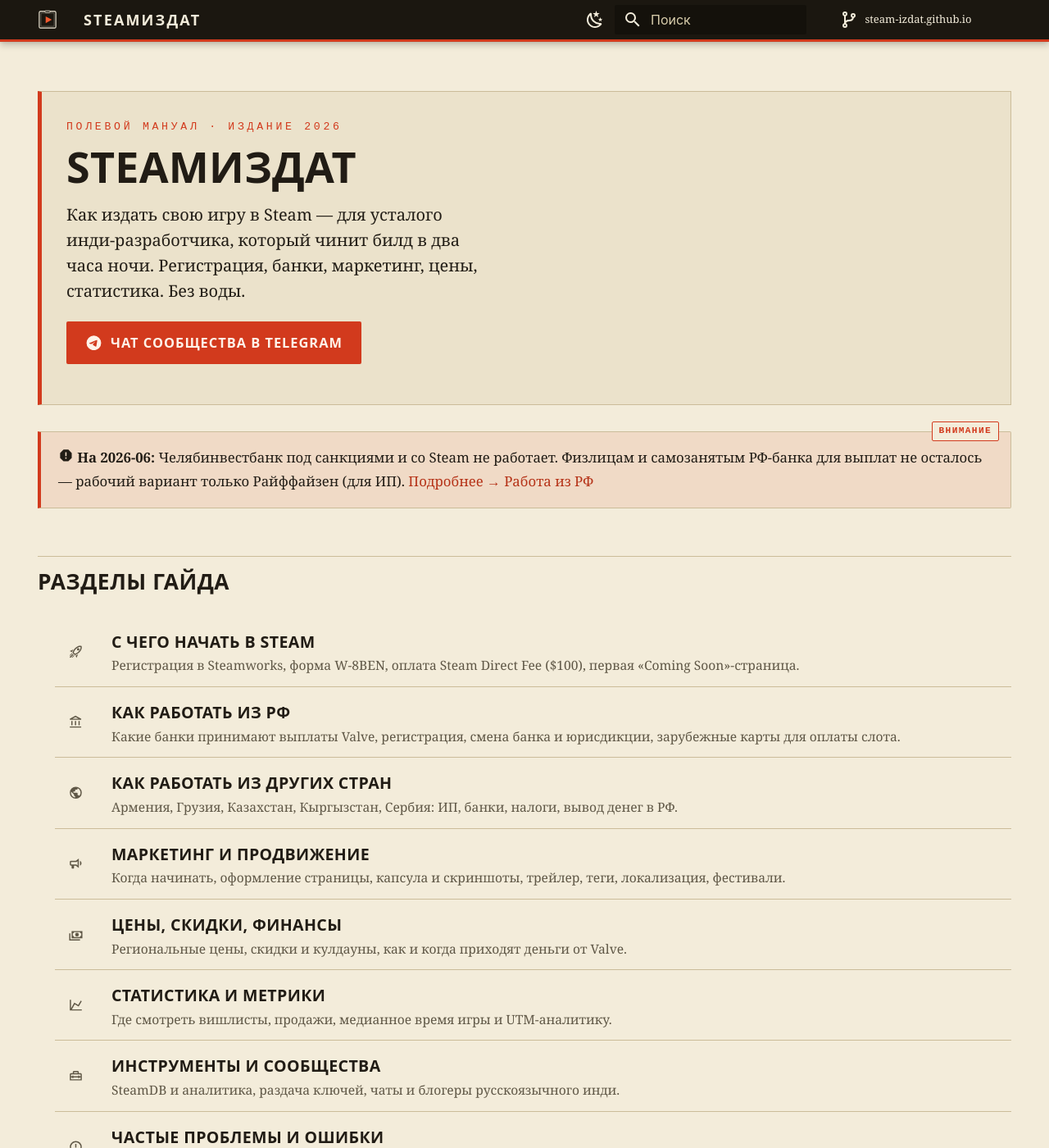
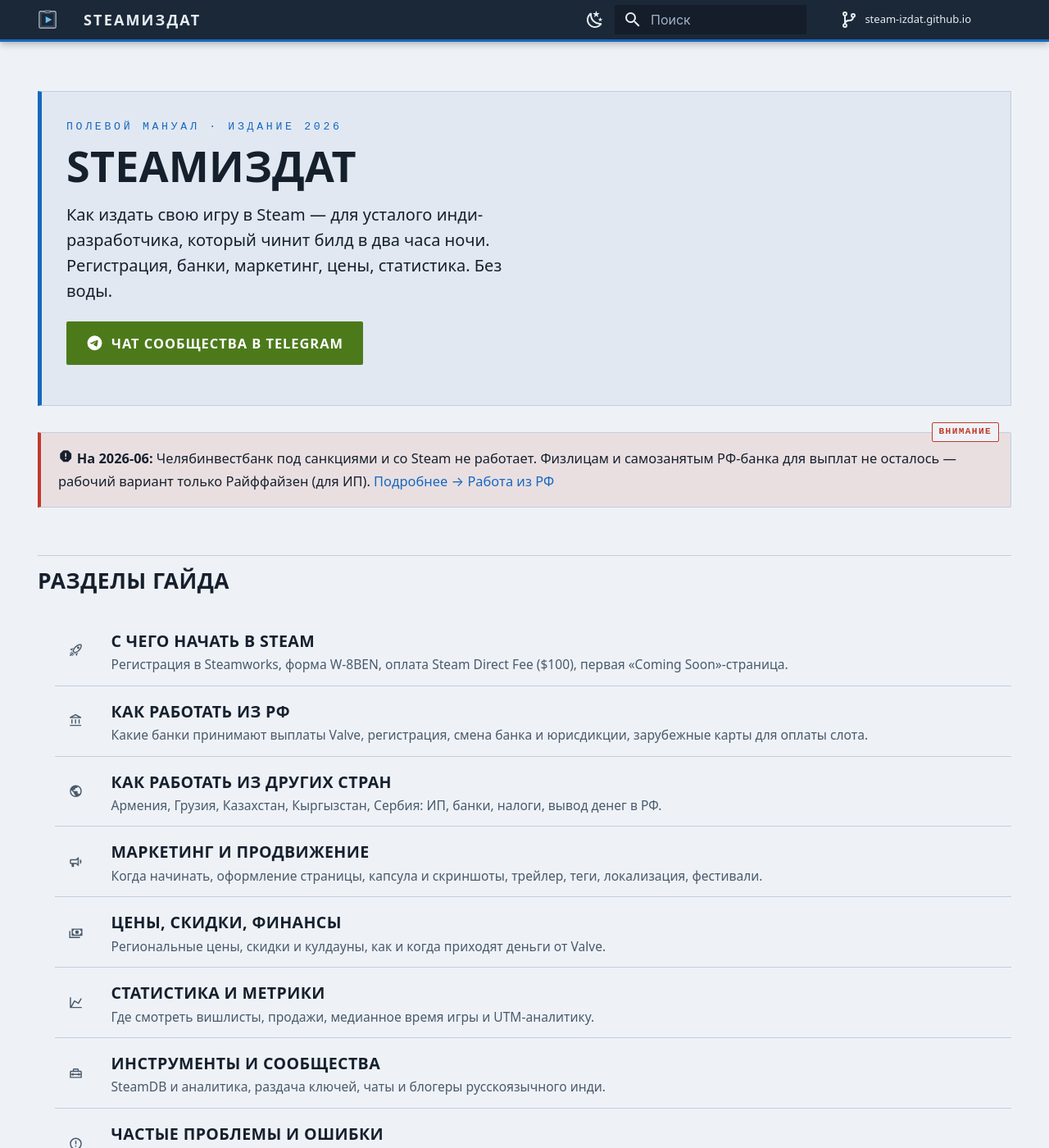
Before and after one commit to steam-izdat/steam-izdat.github.io, an MkDocs documentation site: the page built from docs/index.md, in a window 1280 px wide and 1400 px high. Shown: the whole window at 82% size. Built offline with MkDocs 1.6.1 and Material for MkDocs 9.7.7, drawn with Linux system fonts in a browser that asks for light colours; comment, search, counter and statistics services are not loaded.

Commit message:
Перекраска под Steam / ПК-гейминг (синий-зелёный)
- палитра: тёмно-синий Steam #1b2838 + сталь + Steam-голубой акцент #66c0f4/#1668c0
- Steam-зелёная кнопка действия (CTA), красный только для опасного
- светлая — прохладный серо-голубой, тёмная — клиент Steam
- тело: IBM Plex Sans вместо Lora (меньше ассоциаций с СССР, чище)
- лого/favicon перекрашены в Steam-цвета

```diff
--- a/docs/stylesheets/extra.css
+++ b/docs/stylesheets/extra.css
@@ -1,91 +1,98 @@
 /* ============================================================================
-   STEAMиздат — арт-дирекшн «самиздат / полевой мануал для шиппинга в Steam»
-   Рамка: самопальный полевой справочник, который инди держит открытым, пока шиппит.
+   STEAMиздат — арт-дирекшн «Steam-клиент / ПК-гейминг»
+   Рамка: интерфейс площадки Steam — где инди шиппит игру.
    Сфера: Тренажёр — плотная читаемая инфа, жёсткая иерархия, статус-штампы.
-   Палитра: бумага + тушь + ОДИН острый акцент (vermilion-штамп). Без индиго, без стекла.
-   Шрифты: Oswald (штамп-заголовки) · Lora (тело) · JetBrains Mono (реквизиты/код/бейджи).
+   Палитра: тёмно-синий Steam + сталь + Steam-голубой акцент + Steam-зелёная кнопка.
+            Красный — только для опасного (санкции/предупреждения).
+   Шрифты: Oswald (заголовки) · IBM Plex Sans (тело) · JetBrains Mono (реквизиты/код/бейджи).
    ========================================================================== */
 
-/* ---------- СВЕТЛАЯ СХЕМА: «бумага» (поверх Material default) -------------- */
+/* ---------- СВЕТЛАЯ СХЕМА: «Steam-светлая» (поверх Material default) ------- */
 [data-md-color-scheme="default"] {
-  color-scheme: light;   /* отключает Chrome auto-dark, чтобы бумагу не инвертировало */
-  --izd-paper:      #f3ecda;
-  --izd-paper-2:    #ebe2cb;
-  --izd-paper-3:    #e2d7ba;
-  --izd-ink:        #211c15;
-  --izd-ink-soft:   #5f5746;
-  --izd-line:       #cbbc99;
-  --izd-vermilion:  #d23a1d;
-  --izd-vermilion-soft: rgba(210, 58, 29, 0.10);
-  --izd-ok:         #356b30;
+  color-scheme: light;
+  --izd-paper:      #eef2f7;
+  --izd-paper-2:    #e1e8f1;
+  --izd-paper-3:    #d2dcea;
+  --izd-ink:        #16202d;
+  --izd-ink-soft:   #4a5a6b;
+  --izd-line:       #c2cedd;
+  --izd-accent:     #1668c0;            /* Steam-синий, читаемый на светлом */
+  --izd-accent-soft: rgba(22, 104, 192, 0.09);
+  --izd-green:      #4c7a1b;            /* Steam-зелёная кнопка */
+  --izd-ok:         #3c7a2a;
+  --izd-danger:     #c2392b;
+  --izd-danger-soft: rgba(194, 57, 43, 0.10);
   --izd-amber:      #9a6516;
-  --izd-hl:         #f4d64e;
+  --izd-hl:         #ffe066;
 
   --md-default-bg-color:        var(--izd-paper);
   --md-default-fg-color:        var(--izd-ink);
   --md-default-fg-color--light: var(--izd-ink-soft);
-  --md-default-fg-color--lighter: #8a8068;
+  --md-default-fg-color--lighter: #7689a0;
   --md-default-fg-color--lightest: var(--izd-line);
 
-  --md-primary-fg-color:        #1b1710;
-  --md-primary-fg-color--light: #2c261c;
-  --md-primary-fg-color--dark:  #120f0a;
-  --md-primary-bg-color:        #f3ecda;
-  --md-primary-bg-color--light: #d8cdab;
+  --md-primary-fg-color:        #1b2838;   /* шапка — тёмно-синий Steam */
+  --md-primary-fg-color--light: #2a475e;
+  --md-primary-fg-color--dark:  #15202c;
+  --md-primary-bg-color:        #e6edf3;
+  --md-primary-bg-color--light: #9fb2c6;
 
-  --md-accent-fg-color:         var(--izd-vermilion);
-  --md-accent-fg-color--transparent: var(--izd-vermilion-soft);
+  --md-accent-fg-color:         var(--izd-accent);
+  --md-accent-fg-color--transparent: var(--izd-accent-soft);
 
-  --md-typeset-a-color:         #b53217;
-  --md-code-bg-color:           #ece2c7;
-  --md-code-fg-color:           #43321f;
+  --md-typeset-a-color:         var(--izd-accent);
+  --md-code-bg-color:           #e4ebf4;
+  --md-code-fg-color:           #1c3d5a;
 
-  --md-footer-bg-color:         #1b1710;
-  --md-footer-bg-color--dark:   #120f0a;
+  --md-footer-bg-color:         #1b2838;
+  --md-footer-bg-color--dark:   #15202c;
 }
 
-/* ---------- ТЁМНАЯ СХЕМА: «оператор / тёплая консоль» (поверх Material slate) */
+/* ---------- ТЁМНАЯ СХЕМА: «Steam-клиент» (поверх Material slate) ----------- */
 [data-md-color-scheme="slate"] {
   color-scheme: dark;
-  --izd-paper:      #17130c;
-  --izd-paper-2:    #211b11;
-  --izd-paper-3:    #2c2417;
-  --izd-ink:        #eaddc0;
-  --izd-ink-soft:   #b3a384;
-  --izd-line:       #3c3322;
-  --izd-vermilion:  #f1592f;
-  --izd-vermilion-soft: rgba(241, 89, 47, 0.14);
-  --izd-ok:         #74b35f;
-  --izd-amber:      #d99b3c;
-  --izd-hl:         #d8b63a;
+  --izd-paper:      #1b2838;            /* основной тёмно-синий Steam */
+  --izd-paper-2:    #223347;
+  --izd-paper-3:    #2a475e;            /* стальная панель Steam */
+  --izd-ink:        #c7d5e0;            /* светлый текст Steam */
+  --izd-ink-soft:   #8a9aa9;
+  --izd-line:       #34506a;
+  --izd-accent:     #66c0f4;            /* яркий Steam-голубой */
+  --izd-accent-soft: rgba(102, 192, 244, 0.13);
+  --izd-green:      #6aab1f;
+  --izd-ok:         #8bc53f;
+  --izd-danger:     #ff6a5e;
+  --izd-danger-soft: rgba(255, 106, 94, 0.15);
+  --izd-amber:      #e0a13a;
+  --izd-hl:         #e6cf52;
 
   --md-default-bg-color:        var(--izd-paper);
   --md-default-fg-color:        var(--izd-ink);
   --md-default-fg-color--light: var(--izd-ink-soft);
-  --md-default-fg-color--lighter: #8d7e60;
-  --md-default-fg-color--lightest: #4a4029;
+  --md-default-fg-color--lighter: #6b7d8d;
+  --md-default-fg-color--lightest: #2f4a62;
 
-  --md-primary-fg-color:        #100d08;
-  --md-primary-fg-color--light: #201a11;
-  --md-primary-fg-color--dark:  #0a0805;
-  --md-primary-bg-color:        #eaddc0;
-  --md-primary-bg-color--light: #b3a384;
+  --md-primary-fg-color:        #15202c;
+  --md-primary-fg-color--light: #2a475e;
+  --md-primary-fg-color--dark:  #0e1822;
+  --md-primary-bg-color:        #c7d5e0;
+  --md-primary-bg-color--light: #8a9aa9;
 
-  --md-accent-fg-color:         var(--izd-vermilion);
-  --md-accent-fg-color--transparent: var(--izd-vermilion-soft);
+  --md-accent-fg-color:         var(--izd-accent);
+  --md-accent-fg-color--transparent: var(--izd-accent-soft);
 
-  --md-typeset-a-color:         #f4805e;
-  --md-code-bg-color:           #221b11;
-  --md-code-fg-color:           #e3d3b0;
+  --md-typeset-a-color:         var(--izd-accent);
+  --md-code-bg-color:           #16212e;
+  --md-code-fg-color:           #a9c7dd;
 
-  --md-footer-bg-color:         #100d08;
-  --md-footer-bg-color--dark:   #0a0805;
+  --md-footer-bg-color:         #15202c;
+  --md-footer-bg-color--dark:   #0e1822;
 }
 
 /* ---------- ШРИФТЫ -------------------------------------------------------- */
 :root {
   --izd-display: "Oswald", "PT Sans Narrow", system-ui, sans-serif;
-  --izd-body: "Lora", Georgia, "Times New Roman", serif;
+  --izd-body: "IBM Plex Sans", system-ui, -apple-system, "Segoe UI", sans-serif;
   --izd-mono: "JetBrains Mono", "SF Mono", ui-monospace, monospace;
   --md-text-font-family: var(--izd-body);
   --md-code-font-family: var(--izd-mono);
@@ -97,11 +104,11 @@
 }
 
 .md-typeset {
-  font-size: 0.84rem;
-  line-height: 1.72;
+  font-size: 0.82rem;
+  line-height: 1.7;
 }
 
-/* Заголовки — штамп: Oswald, капитель, разрядка, жёстко */
+/* Заголовки — Oswald, капитель, разрядка */
 .md-typeset h1,
 .md-typeset h2,
 .md-typeset h3,
@@ -122,7 +129,7 @@
   color: var(--izd-ink);
   margin: 0 0 0.7em;
   padding-bottom: 0.35rem;
-  border-bottom: 3px solid var(--izd-ink);
+  border-bottom: 3px solid var(--izd-accent);
 }
 
 .md-typeset h2 {
@@ -137,37 +144,35 @@
 .md-typeset h3 { font-size: 1.08rem; letter-spacing: 0.015em; }
 .md-typeset h4 { font-size: 0.92rem; text-transform: uppercase; letter-spacing: 0.04em; color: var(--izd-ink-soft); }
 
-/* Якорь-пермалинк — vermilion */
+/* Якорь-пермалинк — Steam-голубой */
 .md-typeset .headerlink { color: var(--izd-line); }
-.md-typeset :hover > .headerlink { color: var(--izd-vermilion); }
+.md-typeset :hover > .headerlink { color: var(--izd-accent); }
 
-/* Ссылки — тушь с vermilion-подчёркиванием, наведение — vermilion */
+/* Ссылки — Steam-голубой (форсим свой акцент, чтобы Material slate не перебивал) */
 .md-typeset a {
-  color: var(--md-typeset-a-color);
-  text-decoration-color: var(--izd-vermilion);
+  color: var(--izd-accent);
+  text-decoration-color: var(--izd-accent);
   text-underline-offset: 0.18em;
   text-decoration-thickness: 1px;
 }
-.md-typeset a:hover { color: var(--izd-vermilion); text-decoration-thickness: 2px; }
+.md-typeset a:hover { color: var(--izd-accent); text-decoration-thickness: 2px; }
 
-/* ---------- ШАПКА: штампованный заголовок мануала ------------------------- */
-.md-header { border-bottom: 3px solid var(--izd-vermilion); }
+/* ---------- ШАПКА: тёмно-синяя панель Steam ------------------------------ */
+.md-header { border-bottom: 3px solid var(--izd-accent); }
 .md-header__title { text-transform: uppercase; letter-spacing: 0.12em; font-weight: 700; }
 .md-tabs { border-bottom: 1px solid rgba(0,0,0,.25); }
 
-/* ---------- НАВИГАЦИЯ: индекс-папка справочника --------------------------- */
+/* ---------- НАВИГАЦИЯ ----------------------------------------------------- */
 .md-nav { font-family: var(--izd-display); font-size: 0.74rem; letter-spacing: 0.01em; }
-.md-nav__item .md-nav__link--active { color: var(--izd-vermilion); font-weight: 600; }
+.md-nav__item .md-nav__link--active { color: var(--izd-accent); font-weight: 600; }
 .md-nav__title { text-transform: uppercase; letter-spacing: 0.08em; }
 
-/* активный пункт — штампованная метка слева */
 .md-nav__link--active::before {
   content: "▸ ";
-  color: var(--izd-vermilion);
+  color: var(--izd-accent);
   font-weight: 700;
 }
 
-/* правый TOC */
 .md-sidebar--secondary .md-nav__title { font-size: 0.7rem; }
 
 /* ---------- ВЫНОСНЫЕ БЛОКИ (бывшие Notion-callout'ы) ---------------------- */
@@ -183,7 +188,7 @@
 .md-typeset .cl > :first-child { margin-top: 0; }
 .md-typeset .cl > :last-child { margin-bottom: 0; }
 
-/* мини-штамп-ярлык в правом верхнем углу */
+/* мини-ярлык в правом верхнем углу */
 .md-typeset .cl::before {
   position: absolute;
   top: -0.62rem;
@@ -199,29 +204,29 @@
   border-radius: 2px;
 }
 
-.md-typeset .cl-note  { border-left-color: var(--izd-ink-soft); }
-.md-typeset .cl-note::before  { content: "заметка"; color: var(--izd-ink-soft); }
+.md-typeset .cl-note  { border-left-color: var(--izd-accent); }
+.md-typeset .cl-note::before  { content: "заметка"; color: var(--izd-accent); }
 
 .md-typeset .cl-tip   { border-left-color: var(--izd-ok); }
 .md-typeset .cl-tip::before   { content: "совет"; color: var(--izd-ok); }
 
-.md-typeset .cl-warn  { border-left-color: var(--izd-vermilion); background: var(--izd-vermilion-soft); }
-.md-typeset .cl-warn::before  { content: "внимание"; color: var(--izd-vermilion); }
+.md-typeset .cl-warn  { border-left-color: var(--izd-danger); background: var(--izd-danger-soft); }
+.md-typeset .cl-warn::before  { content: "внимание"; color: var(--izd-danger); }
 
 /* «опасный» блок — диагональная штриховка сверху (для санкций и т.п.) */
 .md-typeset .cl-danger {
-  border: 2px solid var(--izd-vermilion);
+  border: 2px solid var(--izd-danger);
   border-left-width: 4px;
-  background: var(--izd-vermilion-soft);
+  background: var(--izd-danger-soft);
 }
-.md-typeset .cl-danger::before { content: "стоп"; color: var(--izd-vermilion); }
+.md-typeset .cl-danger::before { content: "стоп"; color: var(--izd-danger); }
 .md-typeset .cl-danger::after {
   content: "";
   position: absolute;
   inset: 0 0 auto 0;
   height: 5px;
   background: repeating-linear-gradient(45deg,
-    var(--izd-vermilion) 0 8px, transparent 8px 16px);
+    var(--izd-danger) 0 8px, transparent 8px 16px);
   opacity: 0.85;
 }
 
@@ -241,22 +246,20 @@
   vertical-align: middle;
 }
 .md-typeset .stamp--ok    { color: var(--izd-ok); }
-.md-typeset .stamp--warn  { color: var(--izd-vermilion); border-style: double; border-width: 3px; }
+.md-typeset .stamp--warn  { color: var(--izd-danger); border-style: double; border-width: 3px; }
 .md-typeset .stamp--check { color: var(--izd-amber); border-style: dashed; }
 .md-typeset .stamp--date  { color: var(--izd-ink-soft); transform: none; }
 
 /* ---------- ЦВЕТНОЙ ИНЛАЙН (бывшие span color) --------------------------- */
-.md-typeset .ink-red { color: var(--izd-vermilion); font-weight: 600; }
+.md-typeset .ink-red { color: var(--izd-danger); font-weight: 600; }
 .md-typeset .hl {
   background: linear-gradient(transparent 55%, var(--izd-hl) 55% 92%, transparent 92%);
+  color: #16202d;                       /* тёмный текст на жёлтом маркере в обеих темах */
   padding: 0 0.1em;
-  font-weight: 500;
+  font-weight: 600;
 }
 
-/* ---------- КОД / РЕКВИЗИТЫ: «терминальный» блок ------------------------- */
-.md-typeset pre > code {
-  border-left: 3px solid var(--izd-vermilion);
-}
+/* ---------- КОД / РЕКВИЗИТЫ ---------------------------------------------- */
 .md-typeset code {
   font-family: var(--izd-mono);
   font-size: 0.78em;
@@ -264,9 +267,9 @@
   border-radius: 2px;
   padding: 0.05em 0.32em;
 }
-.md-typeset pre > code { border: none; border-left: 3px solid var(--izd-vermilion); }
+.md-typeset pre > code { border: none; border-left: 3px solid var(--izd-accent); }
 
-/* ---------- ТАБЛИЦЫ: лист данных ----------------------------------------- */
+/* ---------- ТАБЛИЦЫ ------------------------------------------------------- */
 .md-typeset table:not([class]) {
   border: 1px solid var(--izd-line);
   font-size: 0.78rem;
@@ -278,12 +281,12 @@
   font-weight: 600;
   background: var(--izd-paper-3);
   color: var(--izd-ink);
-  border-bottom: 2px solid var(--izd-ink-soft);
+  border-bottom: 2px solid var(--izd-accent);
 }
 .md-typeset table:not([class]) td { border-top: 1px solid var(--izd-line); }
-.md-typeset table:not([class]) tr:hover td { background: var(--izd-vermilion-soft); }
+.md-typeset table:not([class]) tr:hover td { background: var(--izd-accent-soft); }
 
-/* ---------- ГОРИЗОНТАЛЬНЫЕ ЛИНЕЙКИ — как разделы мануала ------------------ */
+/* ---------- ЛИНЕЙКИ ------------------------------------------------------- */
 .md-typeset hr {
   border: none;
   border-top: 1px solid var(--izd-line);
@@ -292,19 +295,19 @@
 
 /* ---------- ЦИТАТЫ -------------------------------------------------------- */
 .md-typeset blockquote {
-  border-left: 3px solid var(--izd-vermilion);
+  border-left: 3px solid var(--izd-accent);
   color: var(--izd-ink-soft);
   font-style: italic;
 }
 
 /* ============================================================================
-   ОБЛОЖКА (главная) — титул полевого мануала
+   ОБЛОЖКА (главная)
    ========================================================================== */
 .izd-cover {
   margin: 0.5rem 0 1.6rem;
   padding: 1.6rem 1.5rem;
   border: 1px solid var(--izd-line);
-  border-left: 5px solid var(--izd-vermilion);
+  border-left: 5px solid var(--izd-accent);
   background: var(--izd-paper-2);
   position: relative;
 }
@@ -313,7 +316,7 @@
   font-size: 0.66rem;
   letter-spacing: 0.28em;
   text-transform: uppercase;
-  color: var(--izd-vermilion);
+  color: var(--izd-accent);
   margin: 0 0 0.4rem;
 }
 .md-typeset .izd-cover h1 {
@@ -326,32 +329,32 @@
   font-size: 1.0rem;
   line-height: 1.55;
   color: var(--izd-ink);
-  max-width: 46ch;
+  max-width: 48ch;
   margin: 0 0 1.1rem;
 }
 
-/* CTA-кнопка (Telegram-сообщество) — штамп */
+/* CTA-кнопка (Telegram-сообщество) — Steam-зелёная кнопка действия */
 .md-typeset .izd-cta {
   display: inline-flex;
   align-items: center;
   gap: 0.5rem;
-  padding: 0.5rem 1.05rem;
+  padding: 0.55rem 1.1rem;
   font-family: var(--izd-display);
   text-transform: uppercase;
   letter-spacing: 0.06em;
   font-weight: 600;
   font-size: 0.82rem;
-  color: #fff2e8;
-  background: var(--izd-vermilion);
-  border: 2px solid var(--izd-vermilion);
+  color: #ffffff;
+  background: var(--izd-green);
+  border: 2px solid var(--izd-green);
   border-radius: 2px;
   text-decoration: none;
-  transition: background 0.12s, color 0.12s;
+  transition: filter 0.12s;
 }
-.md-typeset .izd-cta:hover { background: transparent; color: var(--izd-vermilion); }
+.md-typeset .izd-cta:hover { filter: brightness(1.12); color: #ffffff; }
 .md-typeset .izd-cta svg { width: 1.05rem; height: 1.05rem; fill: currentColor; }
 
-/* индекс разделов — опись мануала с плоскими монохромными иконками */
+/* индекс разделов — плоские монохромные иконки */
 .izd-index { margin: 1.2rem 0; }
 .md-typeset .izd-index ul { list-style: none; margin: 0; padding: 0; }
 .md-typeset .izd-index li {
@@ -364,7 +367,7 @@
   margin: 0;
   transition: background 0.1s;
 }
-.md-typeset .izd-index li:hover { background: var(--izd-vermilion-soft); }
+.md-typeset .izd-index li:hover { background: var(--izd-accent-soft); }
 .md-typeset .izd-index .izd-ic {
   grid-column: 1;
   grid-row: 1 / span 2;
@@ -375,7 +378,7 @@
   height: 1.55rem;
   fill: var(--izd-ink-soft);
 }
-.md-typeset .izd-index li:hover .izd-ic svg { fill: var(--izd-vermilion); }
+.md-typeset .izd-index li:hover .izd-ic svg { fill: var(--izd-accent); }
 .md-typeset .izd-index li strong {
   grid-column: 2;
   font-family: var(--izd-display);
@@ -385,10 +388,10 @@
   font-size: 0.98rem;
 }
 .md-typeset .izd-index li strong a { color: var(--izd-ink); text-decoration: none; }
-.md-typeset .izd-index li:hover strong a { color: var(--izd-vermilion); }
+.md-typeset .izd-index li:hover strong a { color: var(--izd-accent); }
 .md-typeset .izd-index li span { grid-column: 2; color: var(--izd-ink-soft); font-size: 0.78rem; line-height: 1.45; }
 
-/* ---------- МОБИЛЬНОЕ: тело крупнее, обложка компактнее ------------------ */
+/* ---------- МОБИЛЬНОЕ ----------------------------------------------------- */
 @media screen and (max-width: 76.1875em) {
   .md-typeset { font-size: 0.82rem; }
 }
@@ -399,5 +402,5 @@
   .md-typeset .izd-index li { grid-template-columns: 2rem 1fr; }
 }
 
-/* подвал — моно-подпись редакции */
+/* подвал */
 .md-footer-meta { font-family: var(--izd-mono); font-size: 0.7rem; }
--- a/overrides/main.html
+++ b/overrides/main.html
@@ -3,5 +3,5 @@
 {% block extra_head %}
   <link rel="preconnect" href="https://fonts.googleapis.com">
   <link rel="preconnect" href="https://fonts.gstatic.com" crossorigin>
-  <link rel="stylesheet" href="https://fonts.googleapis.com/css2?family=Oswald:wght@400;500;600;700&family=Lora:ital,wght@0,400;0,500;0,600;1,400&family=JetBrains+Mono:wght@400;500;700&display=swap">
+  <link rel="stylesheet" href="https://fonts.googleapis.com/css2?family=Oswald:wght@400;500;600;700&family=IBM+Plex+Sans:wght@400;500;600;700&family=JetBrains+Mono:wght@400;500;700&display=swap">
 {% endblock %}
```
Also changed, not shown: docs/assets/favicon.svg, docs/assets/logo.svg.
